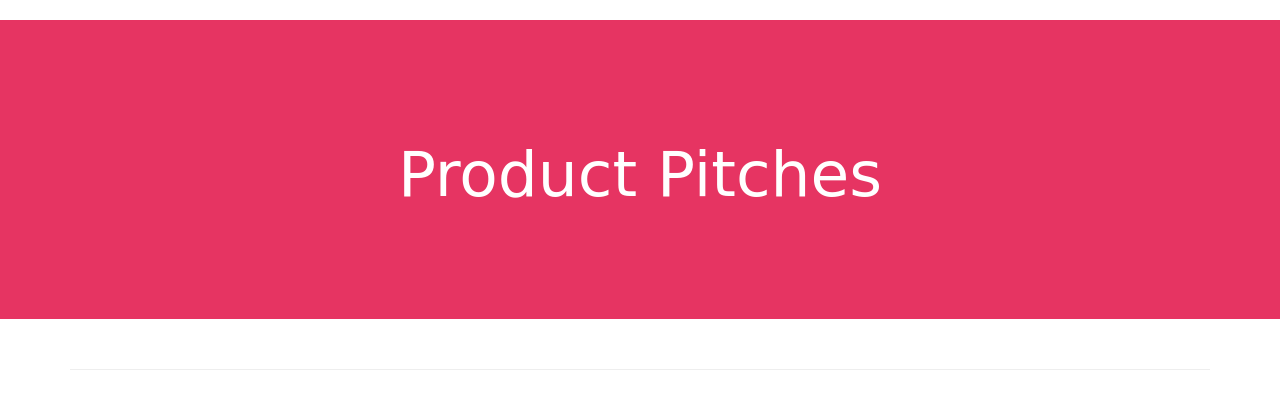
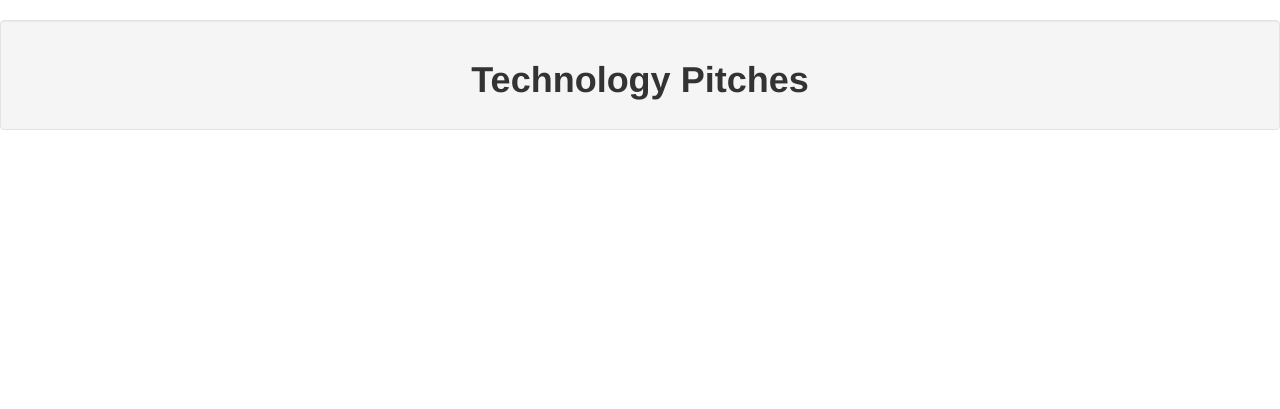
Before and after one commit to Valentino-Junior/PITCH-HUB, a Flask app: page /pitches/product_pitches in a window 1280 px wide. Shown: the part 52-461 px from the top of the page. Run offline with Flask 2, Linux system fonts and the light colour scheme; data that the repository does not hold is empty; some libraries are stand-ins or nearby versions.

Commit message:
Altered the alignment format

```diff
--- a/app/auth/forms.py
+++ b/app/auth/forms.py
@@ -5,10 +5,10 @@ from ..models import User
 from wtforms import ValidationError
 
 class RegistrationForm(FlaskForm):
-    email = StringField('Your Email Address',validators=[DataRequired(),Email()])
-    username = StringField('Enter your username',validators = [DataRequired()])
     firstname = StringField('Enter your first name',validators = [DataRequired()])
     lastname = StringField('Enter your last name',validators = [DataRequired()])
+    username = StringField('Enter your username',validators = [DataRequired()])
+    email = StringField('Your Email Address',validators=[DataRequired(),Email()])
     password = PasswordField('Password',validators = [DataRequired(), EqualTo('password_confirm',message = 'Passwords must match')])
     password_confirm = PasswordField('Confirm Passwords',validators = [DataRequired()])
     submit = SubmitField('Sign Up')
--- a/app/templates/index.html
+++ b/app/templates/index.html
@@ -10,7 +10,7 @@
 {%block content%}
 
 <div class="container" style="padding-top: 60px; text-align: center; padding-bottom: 60px;">
-    <a href="{{url_for('main.new_pitch')}}" class="btn btn-warning txt-center">Create Pitch</a>
+    <a href="{{url_for('main.new_pitch')}}" class="btn btn-warning">Create Pitch</a>
 </div>
 
 <div class="container" style="text-align: center;">
--- a/app/templates/interview_pitches.html
+++ b/app/templates/interview_pitches.html
@@ -2,10 +2,10 @@
 {% import 'macros.html' as macro %}
 
 {%block content%}
-<div class="jumbotron text-center" style="background-color: #E63462; color: #fff; padding: 100px 25px; font-family: 'Indie Flower', cursive;">
-    <h1>Interview Pitches</h1>
+<div class="well text-center">
+    <h1><b>Business Pitches</b></h1>
 </div>
-<div class="container" style="font-family: 'Indie+Flower', cursive;">
+<div class="container">
     <hr>
     <div class="row">
         {{macro.displayPitches(pitches)}}
--- a/app/templates/product_pitches.html
+++ b/app/templates/product_pitches.html
@@ -2,11 +2,10 @@
 {% import 'macros.html' as macro %}
 
 {%block content%}
-<div class="jumbotron text-center" style="background-color: #E63462; color: #fff; padding: 100px 25px; font-family: 'Indie Flower', cursive;">
-    <h1>Product Pitches</h1>
+<div class="well text-center">
+    <h1><b>Technology Pitches</b></h1>
 </div>
-<div class="container" style="font-family: 'Indie+Flower', cursive;">
-    <hr>
+<div class="container">
     <div class="row">
         {{macro.displayPitches(pitches)}}
     </div>
--- a/config.py
+++ b/config.py
@@ -4,7 +4,7 @@ class Config:
     '''
     General configuration parent class
     '''
-    SECRET_KEY = os.environ.get('SECRET_KEY')
+    SECRET_KEY = os.environ.get('keton')
     SQLALCHEMY_DATABASE_URI = 'postgresql+psycopg2://vale:1234@localhost/pitchhub'
     UPLOADED_PHOTOS_DEST ='app/static'
     SQLALCHEMY_TRACK_MODIFICATIONS = True
```
Also changed, not shown: app/templates/promotion_pitches.html (+3 -4 lines).
